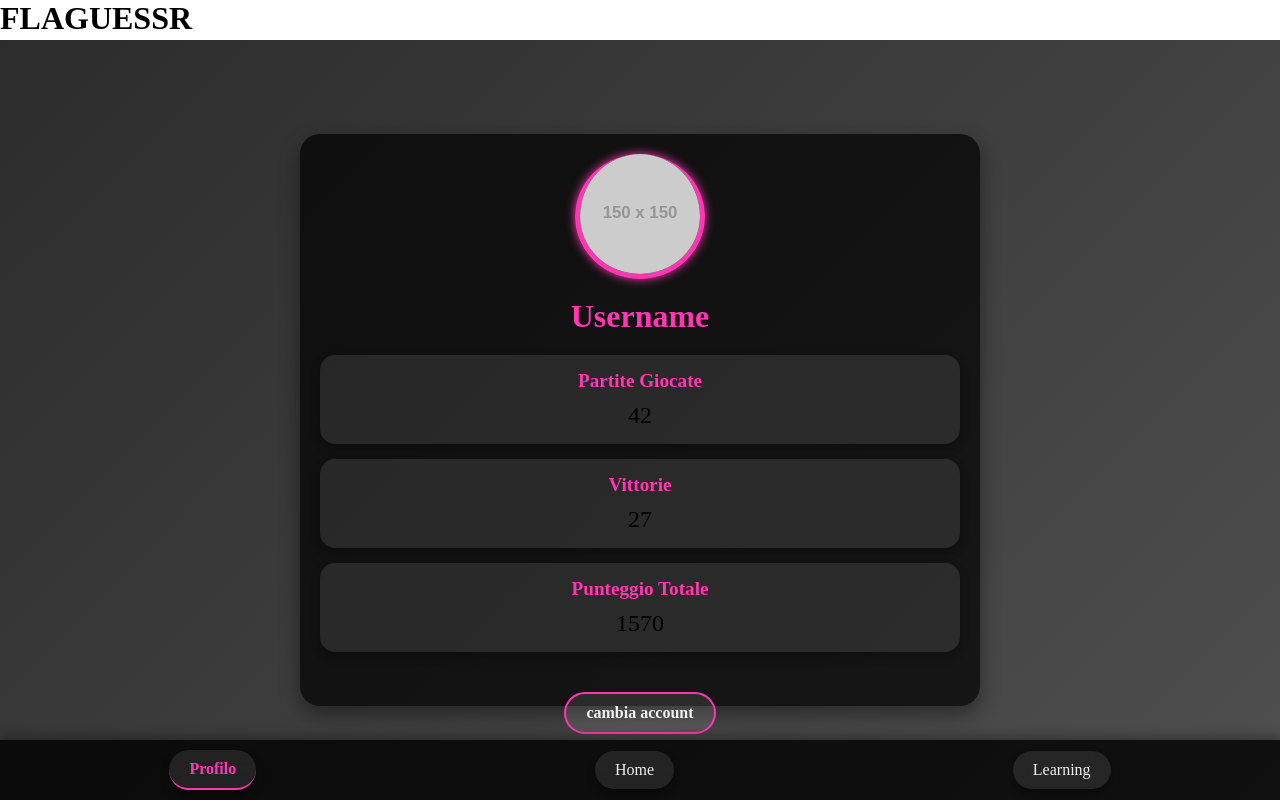
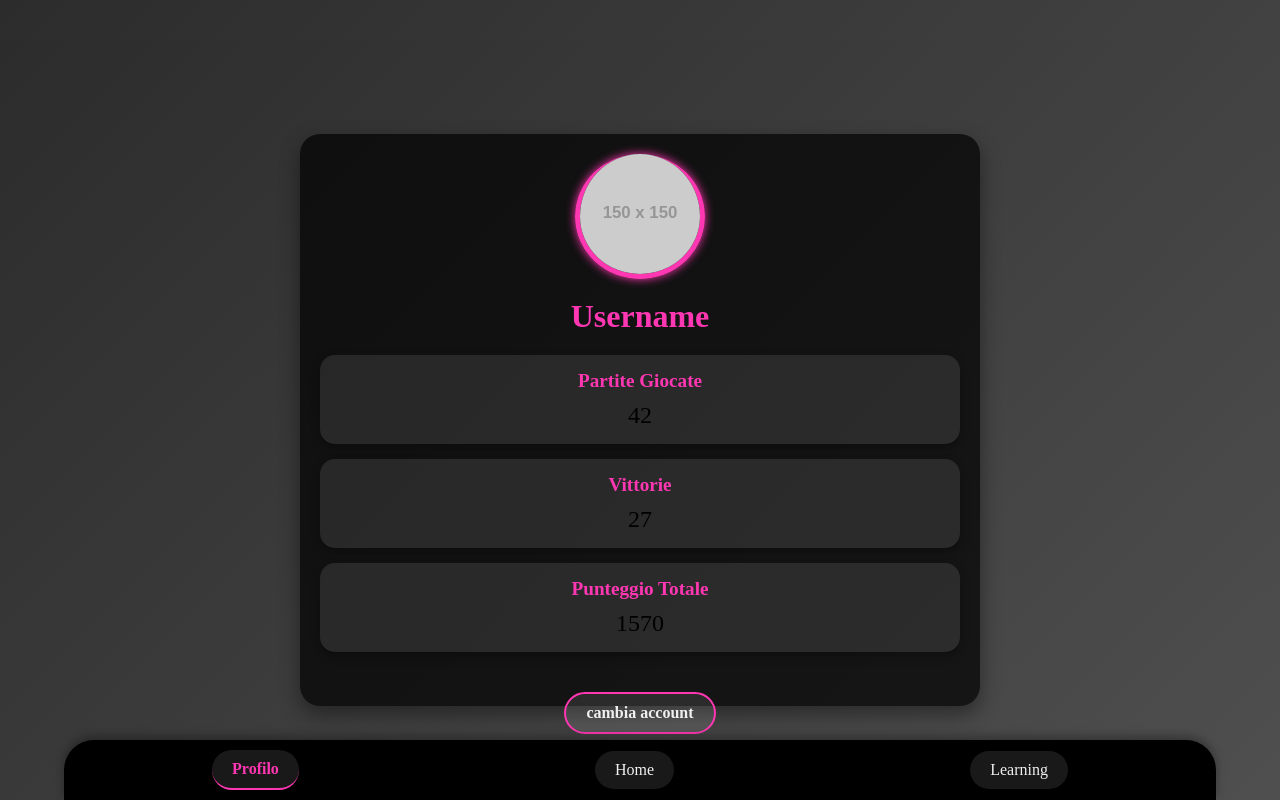
Before and after one commit to Romano-Gabriele/FLAGUESSR, a SvelteKit app: page /profile in a window 1280 px wide. Built offline with nearby package versions, Linux system fonts and the light colour scheme.

Commit message:
- Aggiunte animazioni per la componente home dopo il caricamento. - Sostituita la funzione goto. - Aggiunta la directory stores

```diff
--- a/src/components/taskbar.svelte
+++ b/src/components/taskbar.svelte
@@ -1,8 +1,15 @@
 <script>
+    import { onMount } from "svelte";
+    import { visible } from '../stores/style';
     export let selection;
+
+    onMount(() => {
+            visible.set(true); // Imposta visibilità su true al montaggio
+        });
+
 </script>
 
-<div class="taskbar">
+<div class="taskbar {$visible ? 'slide-up' : ''}">
     <a href="../profile" class="taskbar-item {selection === 0 ? 'active' : ''}">Profilo</a>
     <a href="../home" class="taskbar-item {selection === 1 ? 'active' : ''}">Home</a>
     <a href="../learning" class="taskbar-item {selection === 2 ? 'active' : ''}">Learning</a>
@@ -11,14 +18,22 @@
 <style>
     .taskbar {
         position: fixed;
-        bottom: 0;
-        width: 100%;
+        bottom: -100px; /* Posizione iniziale fuori dalla vista */
+        width: 90%;
+        left: 5%;
         display: flex;
         justify-content: space-around;
         align-items: center;
-        background-color: rgba(0, 0, 0, 0.8);
+        background-color: #000000;
         box-shadow: 0 -4px 10px rgba(0, 0, 0, 0.3);
         padding: 10px 0;
+        border-top-left-radius: 30px;
+        border-top-right-radius: 30px;
+        transition: transform 0.75s ease-in; /* Transizione per il movimento */
+    }
+
+    .slide-up {
+        transform: translateY(-100px); /* Posizionamento finale visibile */
     }
 
     .taskbar-item {
@@ -43,17 +58,17 @@
 
     a {
         display: inline-block;
-        padding: 15px 30px; /* dimensioni più grandi */
-        border-radius: 20px; /* bordi più arrotondati */
-        background: rgba(240, 240, 240, 0.1); /* sfondo semi-trasparente */
+        padding: 15px 30px;
+        border-radius: 20px;
+        background: rgba(240, 240, 240, 0.1);
         backdrop-filter: blur(10px);
         transition: all 0.4s ease-in-out;
-        box-shadow: 0 6px 10px rgba(0, 0, 0, 0.3); /* ombra del bottone */
+        box-shadow: 0 6px 10px rgba(0, 0, 0, 0.3);
     }
 
     a:hover {
-        background: #f0f0f0; /* sfondo bianco */
+        background: #f0f0f0;
         transform: scale(1.15);
-        box-shadow: 0 8px 20px rgba(0, 0, 0, 0.4); /* ombra più accentuata */
+        box-shadow: 0 8px 20px rgba(0, 0, 0, 0.4);
     }
 </style>
--- a/src/routes/+layout.svelte
+++ b/src/routes/+layout.svelte
@@ -1,4 +1,8 @@
-<header>
+<script>
+    import { visible } from "../stores/style";
+</script>
+
+<header class="{$visible ? 'slide-down' : ''}">
     <h1>FLAGUESSR</h1>
 </header>
 
@@ -20,6 +24,7 @@
     :global(body) {
         width: 100vw;
         height: 100vh;
+        background: linear-gradient(135deg, #2c2c2c, #4f4f4f);
     }
 
     /* Barretta di scorrimento trasparente */
@@ -38,14 +43,33 @@
         border: 3px solid rgba(0, 0, 0, 0.2); /* Aggiunge spazio trasparente attorno al thumb */
     }
 
+    :global(*::-webkit-scrollbar-thumb) {
+        border-radius: 10px;
+        border: 3px solid rgba(0, 0, 0, 0.2);
+    }
+
+    .slide-down {
+        transform: translateY(100px); /* Posizione visibile */
+    }
+
     header {
         height: 5vh;
         width: 100%;
+        display: flex;
+        justify-content: space-around;
+        align-items: center;
+        background-color: #000000;
+        box-shadow: 0 4px 10px rgba(0, 0, 0, 0.3);
+        color: white;
+        position: fixed;
+        top: -100px; /* Posizione iniziale fuori dalla vista */
+        transition: transform 0.75s ease-in-out;
     }
 
     main {
         height: 95vh;
         width: 100%;
         overflow: hidden;
+        padding-top: 5vh; /* Per evitare sovrapposizione con l'header */
     }
 </style>
--- a/src/routes/+page.svelte
+++ b/src/routes/+page.svelte
@@ -1,5 +1,4 @@
 <script>
-    import { goto } from '$app/navigation';
     import { initializeApp } from "firebase/app";
     import { firebaseConfig } from "../lib/firebase";
     import { getAuth, createUserWithEmailAndPassword, signInWithEmailAndPassword, onAuthStateChanged } from "firebase/auth";
@@ -14,7 +13,7 @@
     getFlagData();
 
     let loaded = () => {
-        goto('/home');
+        window.location.href = '/home';
     };
 </script>
 
--- /dev/null
+++ b/src/stores/style.js
@@ -0,0 +1,3 @@
+import { writable } from 'svelte/store';
+
+export const visible = writable(false);
```
Also changed, not shown: src/routes/home/+page.svelte (+12 -4 lines).
